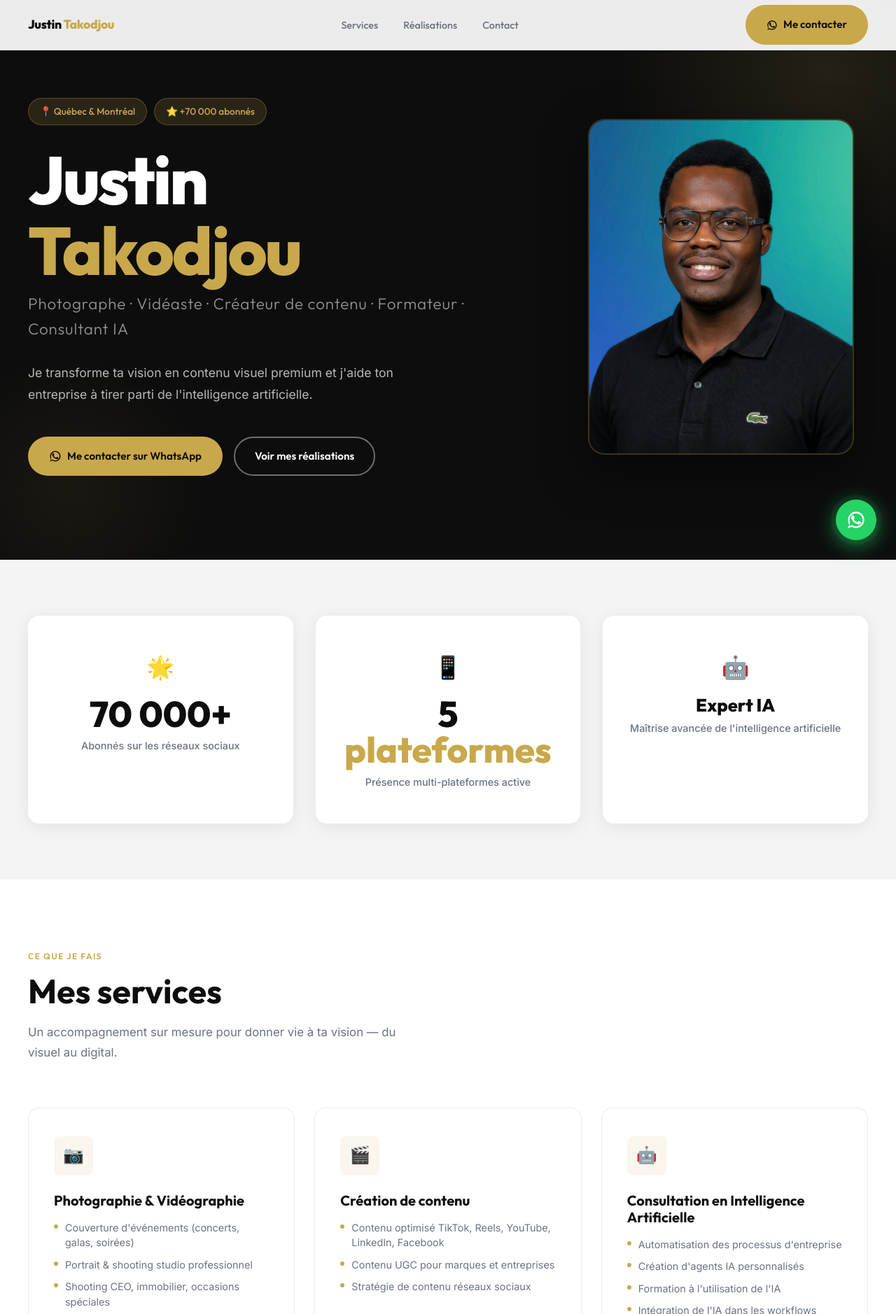
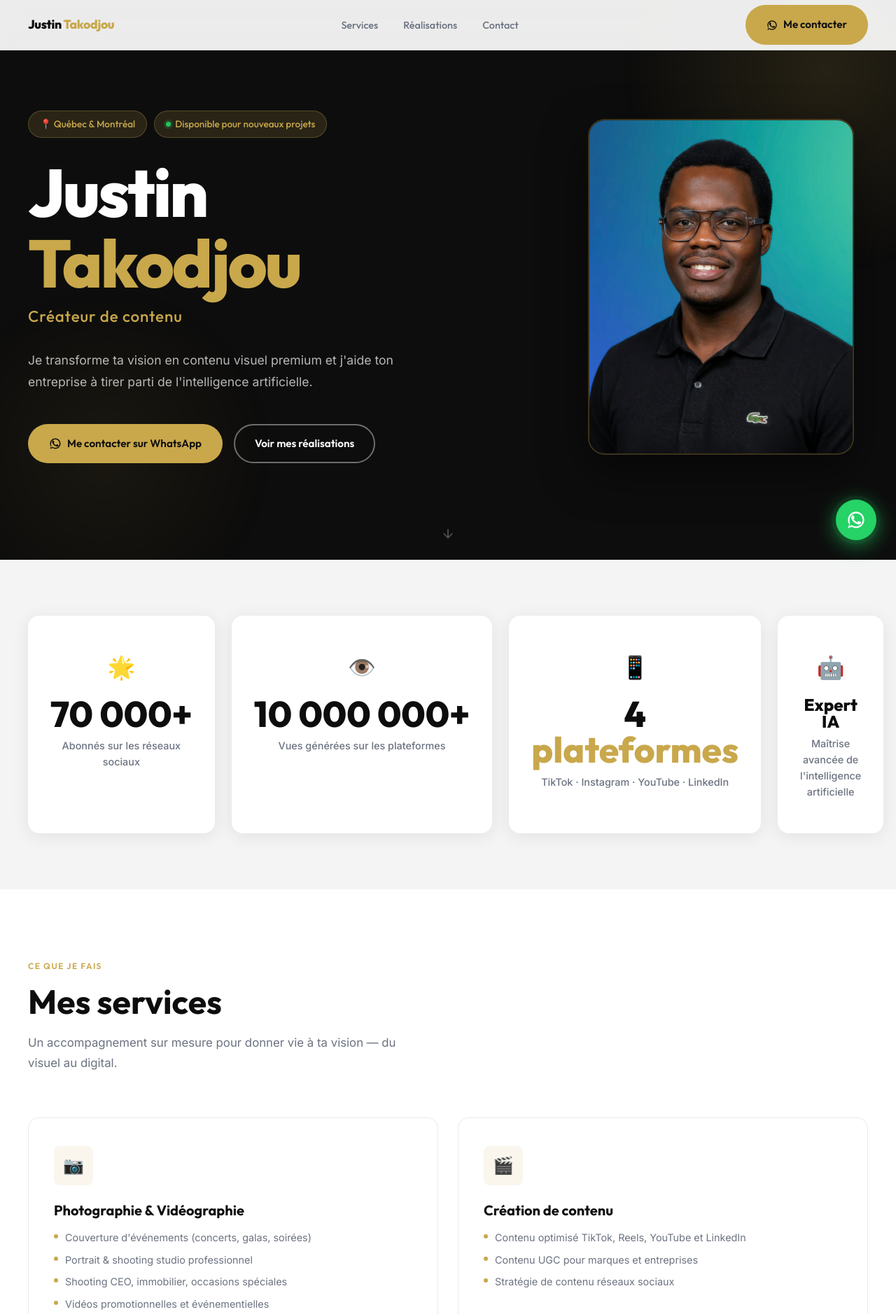
Before and after one commit to TAKOS2022/takospictures.github.io, a plain HTML site: page index.html in a window 1280 px wide. Shown: the top 1878 px of the page at 70% size. Drawn offline with Linux system fonts and the light colour scheme.

Commit message:
landing page update 3

```diff
--- a/index.html
+++ b/index.html
@@ -284,19 +284,98 @@
       width: 600px;
       height: 600px;
       border-radius: 50%;
-      background: radial-gradient(circle, rgba(201,168,76,0.12) 0%, transparent 70%);
+      background: radial-gradient(circle, rgba(201,168,76,0.14) 0%, transparent 70%);
       pointer-events: none;
+      animation: glowPulse 6s ease-in-out infinite;
     }
     .hero::after {
       content: '';
       position: absolute;
       bottom: -100px;
       left: -100px;
-      width: 400px;
-      height: 400px;
+      width: 500px;
+      height: 500px;
       border-radius: 50%;
-      background: radial-gradient(circle, rgba(201,168,76,0.07) 0%, transparent 70%);
+      background: radial-gradient(circle, rgba(201,168,76,0.08) 0%, transparent 70%);
       pointer-events: none;
+      animation: glowPulse 8s ease-in-out infinite reverse;
+    }
+    @keyframes glowPulse {
+      0%, 100% { transform: scale(1); opacity: 1; }
+      50% { transform: scale(1.15); opacity: 0.7; }
+    }
+
+    /* Badge disponible */
+    .badge-available {
+      background: rgba(34,197,94,0.12);
+      border-color: rgba(34,197,94,0.35);
+      color: #4ade80;
+    }
+    .badge-available .dot {
+      width: 7px;
+      height: 7px;
+      border-radius: 50%;
+      background: #22c55e;
+      display: inline-block;
+      animation: dotPulse 1.8s ease-in-out infinite;
+    }
+    @keyframes dotPulse {
+      0%, 100% { box-shadow: 0 0 0 0 rgba(34,197,94,0.5); }
+      50% { box-shadow: 0 0 0 5px rgba(34,197,94,0); }
+    }
+
+    /* Texte rotatif */
+    .role-rotator {
+      display: inline-block;
+      position: relative;
+      min-width: 240px;
+      height: 1.6em;
+      vertical-align: bottom;
+      overflow: hidden;
+    }
+    .role-rotator span {
+      position: absolute;
+      left: 0;
+      width: 100%;
+      opacity: 0;
+      transform: translateY(20px);
+      transition: opacity 0.5s ease, transform 0.5s ease;
+      color: var(--gold);
+      font-weight: 500;
+      white-space: nowrap;
+    }
+    .role-rotator span.active {
+      opacity: 1;
+      transform: translateY(0);
+    }
+
+    /* Flèche scroll */
+    .scroll-indicator {
+      position: absolute;
+      bottom: 32px;
+      left: 50%;
+      transform: translateX(-50%);
+      display: flex;
+      flex-direction: column;
+      align-items: center;
+      gap: 6px;
+      color: rgba(255,255,255,0.3);
+      font-family: 'Outfit', sans-serif;
+      font-size: 0.7rem;
+      letter-spacing: 0.1em;
+      text-transform: uppercase;
+      cursor: pointer;
+      z-index: 2;
+      animation: scrollBounce 2s ease-in-out infinite;
+    }
+    .scroll-indicator svg {
+      width: 20px;
+      height: 20px;
+      stroke: rgba(255,255,255,0.3);
+    }
+    @keyframes scrollBounce {
+      0%, 100% { transform: translateX(-50%) translateY(0); }
+      50% { transform: translateX(-50%) translateY(6px); }
     }
 
     .hero-inner {
@@ -461,8 +540,8 @@
       max-width: var(--max-width);
       margin: 0 auto;
       display: grid;
-      grid-template-columns: repeat(3, 1fr);
-      gap: 32px;
+      grid-template-columns: repeat(4, 1fr);
+      gap: 24px;
     }
 
     .stat-card {
@@ -516,7 +595,7 @@
       max-width: var(--max-width);
       margin: 0 auto;
       display: grid;
-      grid-template-columns: repeat(3, 1fr);
+      grid-template-columns: repeat(2, 1fr);
       gap: 28px;
     }
 
@@ -1058,7 +1137,7 @@
     @media (max-width: 1024px) {
       .services-grid { grid-template-columns: repeat(2, 1fr); }
       .portfolio-grid { grid-template-columns: repeat(3, 1fr); }
-      .stats-grid { grid-template-columns: repeat(3, 1fr); gap: 20px; }
+      .stats-grid { grid-template-columns: repeat(2, 1fr); gap: 20px; }
     }
 
     @media (max-width: 768px) {
@@ -1073,7 +1152,7 @@
       .hero-title { font-size: clamp(2.2rem, 10vw, 3.5rem); }
       .hero-deco { display: none; }
 
-      .stats-grid { grid-template-columns: 1fr; }
+      .stats-grid { grid-template-columns: repeat(2, 1fr); }
       .stat-card { padding: 36px 24px; }
 
       .services-grid { grid-template-columns: 1fr; }
@@ -1109,7 +1188,7 @@
       </ul>
 
       <div class="navbar-cta">
-        <a href="https://wa.me/[TON_NUMERO]" target="_blank" rel="noopener" class="btn btn-primary">
+        <a href="https://wa.me/14505318099" target="_blank" rel="noopener" class="btn btn-primary">
           <svg width="16" height="16" viewBox="0 0 24 24" fill="currentColor"><path d="M17.472 14.382c-.297-.149-1.758-.867-2.03-.967-.273-.099-.471-.148-.67.15-.197.297-.767.966-.94 1.164-.173.199-.347.223-.644.075-.297-.15-1.255-.463-2.39-1.475-.883-.788-1.48-1.761-1.653-2.059-.173-.297-.018-.458.13-.606.134-.133.298-.347.446-.52.149-.174.198-.298.298-.497.099-.198.05-.371-.025-.52-.075-.149-.669-1.612-.916-2.207-.242-.579-.487-.5-.669-.51-.173-.008-.371-.01-.57-.01-.198 0-.52.074-.792.372-.272.297-1.04 1.016-1.04 2.479 0 1.462 1.065 2.875 1.213 3.074.149.198 2.096 3.2 5.077 4.487.709.306 1.262.489 1.694.625.712.227 1.36.195 1.871.118.571-.085 1.758-.719 2.006-1.413.248-.694.248-1.289.173-1.413-.074-.124-.272-.198-.57-.347z"/><path d="M11.999 2C6.477 2 2 6.477 2 12c0 1.99.576 3.842 1.565 5.403L2 22l4.733-1.535A9.952 9.952 0 0 0 12 22c5.523 0 10-4.477 10-10S17.523 2 11.999 2zm.001 18c-1.739 0-3.353-.5-4.717-1.354l-.337-.201-3.494 1.131 1.162-3.399-.221-.35A7.942 7.942 0 0 1 4 12c0-4.411 3.589-8 8-8s8 3.589 8 8-3.589 8-8 8z"/></svg>
           Me contacter
         </a>
@@ -1125,7 +1204,7 @@
     <a href="#services" onclick="closeMobileMenu()">Services</a>
     <a href="#portfolio" onclick="closeMobileMenu()">Réalisations</a>
     <a href="#contact" onclick="closeMobileMenu()">Contact</a>
-    <a href="https://wa.me/[TON_NUMERO]" target="_blank" rel="noopener" class="btn btn-primary" style="justify-content:center;margin-top:4px;">
+    <a href="https://wa.me/14505318099" target="_blank" rel="noopener" class="btn btn-primary" style="justify-content:center;margin-top:4px;">
       Contacter sur WhatsApp
     </a>
   </div>
@@ -1140,7 +1219,7 @@
       <div>
         <div class="hero-badges fade-in">
           <span class="badge">📍 Québec &amp; Montréal</span>
-          <span class="badge">⭐ +70 000 abonnés</span>
+          <span class="badge badge-available"><span class="dot"></span> Disponible pour nouveaux projets</span>
         </div>
 
         <h1 class="hero-title fade-in delay-1">
@@ -1148,7 +1227,12 @@
         </h1>
 
         <p class="hero-subtitle fade-in delay-2">
-          Photographe · Vidéaste · Créateur de contenu · Formateur · Consultant IA
+          <span class="role-rotator" id="roleRotator">
+            <span class="active">Photographe</span>
+            <span>Vidéaste</span>
+            <span>Créateur de contenu</span>
+            <span>Formateur &amp; Consultant IA</span>
+          </span>
         </p>
 
         <p class="hero-desc fade-in delay-3">
@@ -1156,7 +1240,7 @@
         </p>
 
         <div class="hero-ctas fade-in delay-4">
-          <a href="https://wa.me/[TON_NUMERO]" target="_blank" rel="noopener" class="btn btn-primary">
+          <a href="https://wa.me/14505318099" target="_blank" rel="noopener" class="btn btn-primary">
             <svg width="18" height="18" viewBox="0 0 24 24" fill="currentColor"><path d="M17.472 14.382c-.297-.149-1.758-.867-2.03-.967-.273-.099-.471-.148-.67.15-.197.297-.767.966-.94 1.164-.173.199-.347.223-.644.075-.297-.15-1.255-.463-2.39-1.475-.883-.788-1.48-1.761-1.653-2.059-.173-.297-.018-.458.13-.606.134-.133.298-.347.446-.52.149-.174.198-.298.298-.497.099-.198.05-.371-.025-.52-.075-.149-.669-1.612-.916-2.207-.242-.579-.487-.5-.669-.51-.173-.008-.371-.01-.57-.01-.198 0-.52.074-.792.372-.272.297-1.04 1.016-1.04 2.479 0 1.462 1.065 2.875 1.213 3.074.149.198 2.096 3.2 5.077 4.487.709.306 1.262.489 1.694.625.712.227 1.36.195 1.871.118.571-.085 1.758-.719 2.006-1.413.248-.694.248-1.289.173-1.413-.074-.124-.272-.198-.57-.347z"/><path d="M11.999 2C6.477 2 2 6.477 2 12c0 1.99.576 3.842 1.565 5.403L2 22l4.733-1.535A9.952 9.952 0 0 0 12 22c5.523 0 10-4.477 10-10S17.523 2 11.999 2zm.001 18c-1.739 0-3.353-.5-4.717-1.354l-.337-.201-3.494 1.131 1.162-3.399-.221-.35A7.942 7.942 0 0 1 4 12c0-4.411 3.589-8 8-8s8 3.589 8 8-3.589 8-8 8z"/></svg>
             Me contacter sur WhatsApp
           </a>
@@ -1179,6 +1263,13 @@
       </div>
 
     </div>
+
+    <a href="#stats" class="scroll-indicator" aria-label="Défiler vers le bas">
+      <svg viewBox="0 0 24 24" fill="none" stroke-width="2" stroke-linecap="round" stroke-linejoin="round">
+        <path d="M12 5v14M5 12l7 7 7-7"/>
+      </svg>
+    </a>
+
   </section>
 
   <!-- ============================================================
@@ -1190,23 +1281,26 @@
         <div class="stat-icon">🌟</div>
         <div class="stat-number">
           <span class="counter" data-target="70000" data-suffix="+">0</span>
-          <span class="unit"></span>
         </div>
         <div class="stat-label">Abonnés sur les réseaux sociaux</div>
+      </div>
+      <div class="stat-card fade-in delay-1">
+        <div class="stat-icon">👁️</div>
+        <div class="stat-number">
+          <span class="counter" data-target="10000000" data-suffix="+">0</span>
+        </div>
+        <div class="stat-label">Vues générées sur les plateformes</div>
       </div>
       <div class="stat-card fade-in delay-2">
         <div class="stat-icon">📱</div>
         <div class="stat-number">
-          <span class="counter" data-target="5" data-suffix="">0</span>
-          <span class="unit"> plateformes</span>
-        </div>
-        <div class="stat-label">Présence multi-plateformes active</div>
+          <span class="counter" data-target="4" data-suffix="">0</span><span style="color:var(--gold);"> plateformes</span>
+        </div>
+        <div class="stat-label">TikTok · Instagram · YouTube · LinkedIn</div>
       </div>
       <div class="stat-card fade-in delay-3">
         <div class="stat-icon">🤖</div>
-        <div class="stat-number" style="font-size:1.6rem;">
-          Expert IA
-        </div>
+        <div class="stat-number" style="font-size:1.5rem;">Expert IA</div>
         <div class="stat-label">Maîtrise avancée de l'intelligence artificielle</div>
       </div>
     </div>
@@ -1238,7 +1332,7 @@
         <div class="service-icon">🎬</div>
         <h3 class="service-title">Création de contenu</h3>
         <ul class="service-list">
-          <li>Contenu optimisé TikTok, Reels, YouTube, LinkedIn, Facebook</li>
+          <li>Contenu optimisé TikTok, Reels, YouTube et LinkedIn</li>
           <li>Contenu UGC pour marques et entreprises</li>
           <li>Stratégie de contenu réseaux sociaux</li>
         </ul>
@@ -1252,6 +1346,18 @@
           <li>Création d'agents IA personnalisés</li>
           <li>Formation à l'utilisation de l'IA</li>
           <li>Intégration de l'IA dans les workflows existants</li>
+        </ul>
+      </div>
+
+      <div class="service-card fade-in delay-4">
+        <div class="service-icon">🎓</div>
+        <h3 class="service-title">Formation en création de contenu</h3>
+        <ul class="service-list">
+          <li>Cadrage et composition visuelle</li>
+          <li>Maîtrise de la lumière naturelle et artificielle</li>
+          <li>Montage vidéo professionnel</li>
+          <li>Création de contenu engageant pour les réseaux sociaux</li>
+          <li>Accompagnement personnalisé et ateliers pratiques</li>
         </ul>
       </div>
     </div>
@@ -1308,7 +1414,7 @@
 
       <div class="portfolio-card fade-in delay-1"
            data-category="concerts"
-           data-type="video"
+           data-type="image"
            data-title="FJAQ — Couverture événement complète"
            data-media="assets/photos/fjaq-evenement.jpg">
         <div class="portfolio-thumb">
@@ -1344,7 +1450,7 @@
 
       <div class="portfolio-card fade-in delay-3"
            data-category="corporate"
-           data-type="video"
+           data-type="image"
            data-title="Immobilier — Shooting + vidéo"
            data-media="assets/photos/immobilier.jpg">
         <div class="portfolio-thumb">
@@ -1465,25 +1571,21 @@
       </div>
 
       <div class="social-buttons fade-in delay-2">
-        <a href="[LIEN_TIKTOK]" target="_blank" rel="noopener" class="social-btn tiktok">
+        <a href="https://www.tiktok.com/@takos2022?_r=1&_t=ZS-952lqsisrxQ" target="_blank" rel="noopener" class="social-btn tiktok">
           <svg class="social-icon" viewBox="0 0 24 24" fill="currentColor"><path d="M19.59 6.69a4.83 4.83 0 01-3.77-4.25V2h-3.45v13.67a2.89 2.89 0 01-2.88 2.5 2.89 2.89 0 01-2.89-2.89 2.89 2.89 0 012.89-2.89c.28 0 .54.04.79.1V9.01a6.33 6.33 0 00-.79-.05 6.34 6.34 0 00-6.34 6.34 6.34 6.34 0 006.34 6.34 6.34 6.34 0 006.33-6.34V8.69a8.18 8.18 0 004.79 1.52V6.76a4.85 4.85 0 01-1.02-.07z"/></svg>
           TikTok
         </a>
-        <a href="[LIEN_INSTAGRAM]" target="_blank" rel="noopener" class="social-btn instagram">
+        <a href="https://www.instagram.com/justin_joel_takodjou?igsh=NW54bjZqZ2ZmdXFh&utm_source=qr" target="_blank" rel="noopener" class="social-btn instagram">
           <svg class="social-icon" viewBox="0 0 24 24" fill="currentColor"><path d="M12 2.163c3.204 0 3.584.012 4.85.07 3.252.148 4.771 1.691 4.919 4.919.058 1.265.069 1.645.069 4.849 0 3.205-.012 3.584-.069 4.849-.149 3.225-1.664 4.771-4.919 4.919-1.266.058-1.644.07-4.85.07-3.204 0-3.584-.012-4.849-.07-3.26-.149-4.771-1.699-4.919-4.92-.058-1.265-.07-1.644-.07-4.849 0-3.204.013-3.583.07-4.849.149-3.227 1.664-4.771 4.919-4.919 1.266-.057 1.645-.069 4.849-.069zm0-2.163c-3.259 0-3.667.014-4.947.072-4.358.2-6.78 2.618-6.98 6.98-.059 1.281-.073 1.689-.073 4.948 0 3.259.014 3.668.072 4.948.2 4.358 2.618 6.78 6.98 6.98 1.281.058 1.689.072 4.948.072 3.259 0 3.668-.014 4.948-.072 4.354-.2 6.782-2.618 6.979-6.98.059-1.28.073-1.689.073-4.948 0-3.259-.014-3.667-.072-4.947-.196-4.354-2.617-6.78-6.979-6.98-1.281-.059-1.69-.073-4.949-.073zm0 5.838c-3.403 0-6.162 2.759-6.162 6.162s2.759 6.163 6.162 6.163 6.162-2.759 6.162-6.163c0-3.403-2.759-6.162-6.162-6.162zm0 10.162c-2.209 0-4-1.79-4-4 0-2.209 1.791-4 4-4s4 1.791 4 4c0 2.21-1.791 4-4 4zm6.406-11.845c-.796 0-1.441.645-1.441 1.44s.645 1.44 1.441 1.44c.795 0 1.439-.645 1.439-1.44s-.644-1.44-1.439-1.44z"/></svg>
           Instagram
         </a>
-        <a href="[LIEN_LINKEDIN]" target="_blank" rel="noopener" class="social-btn linkedin">
+        <a href="https://www.linkedin.com/in/justin-joel-takodjou/" target="_blank" rel="noopener" class="social-btn linkedin">
           <svg class="social-icon" viewBox="0 0 24 24" fill="currentColor"><path d="M20.447 20.452h-3.554v-5.569c0-1.328-.027-3.037-1.852-3.037-1.853 0-2.136 1.445-2.136 2.939v5.667H9.351V9h3.414v1.561h.046c.477-.9 1.637-1.85 3.37-1.85 3.601 0 4.267 2.37 4.267 5.455v6.286zM5.337 7.433c-1.144 0-2.063-.926-2.063-2.065 0-1.138.92-2.063 2.063-2.063 1.14 0 2.064.925 2.064 2.063 0 1.139-.925 2.065-2.064 2.065zm1.782 13.019H3.555V9h3.564v11.452zM22.225 0H1.771C.792 0 0 .774 0 1.729v20.542C0 23.227.792 24 1.771 24h20.451C23.2 24 24 23.227 24 22.271V1.729C24 .774 23.2 0 22.222 0h.003z"/></svg>
           LinkedIn
         </a>
-        <a href="[LIEN_YOUTUBE]" target="_blank" rel="noopener" class="social-btn youtube">
+        <a href="https://youtube.com/@justinjoeltakodjou?sub_confirmation=1" target="_blank" rel="noopener" class="social-btn youtube">
           <svg class="social-icon" viewBox="0 0 24 24" fill="currentColor"><path d="M23.495 6.205a3.007 3.007 0 00-2.088-2.088c-1.87-.501-9.396-.501-9.396-.501s-7.507-.01-9.396.501A3.007 3.007 0 00.527 6.205a31.247 31.247 0 00-.522 5.805 31.247 31.247 0 00.522 5.783 3.007 3.007 0 002.088 2.088c1.868.502 9.396.502 9.396.502s7.506 0 9.396-.502a3.007 3.007 0 002.088-2.088 31.247 31.247 0 00.5-5.783 31.247 31.247 0 00-.5-5.805zM9.609 15.601V8.408l6.264 3.602z"/></svg>
           YouTube
-        </a>
-        <a href="[LIEN_FACEBOOK]" target="_blank" rel="noopener" class="social-btn facebook">
-          <svg class="social-icon" viewBox="0 0 24 24" fill="currentColor"><path d="M24 12.073c0-6.627-5.373-12-12-12s-12 5.373-12 12c0 5.99 4.388 10.954 10.125 11.854v-8.385H7.078v-3.47h3.047V9.43c0-3.007 1.792-4.669 4.533-4.669 1.312 0 2.686.235 2.686.235v2.953H15.83c-1.491 0-1.956.925-1.956 1.874v2.25h3.328l-.532 3.47h-2.796v8.385C19.612 23.027 24 18.062 24 12.073z"/></svg>
-          Facebook
         </a>
       </div>
     </div>
@@ -1501,12 +1603,12 @@
       </div>
 
       <div class="contact-actions fade-in delay-2">
-        <a href="https://wa.me/[TON_NUMERO]" target="_blank" rel="noopener" class="btn btn-primary">
+        <a href="https://wa.me/14505318099" target="_blank" rel="noopener" class="btn btn-primary">
           <svg width="18" height="18" viewBox="0 0 24 24" fill="currentColor"><path d="M17.472 14.382c-.297-.149-1.758-.867-2.03-.967-.273-.099-.471-.148-.67.15-.197.297-.767.966-.94 1.164-.173.199-.347.223-.644.075-.297-.15-1.255-.463-2.39-1.475-.883-.788-1.48-1.761-1.653-2.059-.173-.297-.018-.458.13-.606.134-.133.298-.347.446-.52.149-.174.198-.298.298-.497.099-.198.05-.371-.025-.52-.075-.149-.669-1.612-.916-2.207-.242-.579-.487-.5-.669-.51-.173-.008-.371-.01-.57-.01-.198 0-.52.074-.792.372-.272.297-1.04 1.016-1.04 2.479 0 1.462 1.065 2.875 1.213 3.074.149.198 2.096 3.2 5.077 4.487.709.306 1.262.489 1.694.625.712.227 1.36.195 1.871.118.571-.085 1.758-.719 2.006-1.413.248-.694.248-1.289.173-1.413-.074-.124-.272-.198-.57-.347z"/><path d="M11.999 2C6.477 2 2 6.477 2 12c0 1.99.576 3.842 1.565 5.403L2 22l4.733-1.535A9.952 9.952 0 0 0 12 22c5.523 0 10-4.477 10-10S17.523 2 11.999 2zm.001 18c-1.739 0-3.353-.5-4.717-1.354l-.337-.201-3.494 1.131 1.162-3.399-.221-.35A7.942 7.942 0 0 1 4 12c0-4.411 3.589-8 8-8s8 3.589 8 8-3.589 8-8 8z"/></svg>
           WhatsApp
         </a>
-        <a href="mailto:[TON_EMAIL]" class="btn btn-outline-light">
-          [TON_EMAIL]
+        <a href="mailto:justin.takodjou.1@ulaval.ca" class="btn btn-outline-light">
+          justin.takodjou.1@ulaval.ca
         </a>
       </div>
 
@@ -1534,11 +1636,10 @@
       </div>
 
       <div class="footer-links">
-        <a href="[LIEN_TIKTOK]" target="_blank" rel="noopener">TikTok</a>
-        <a href="[LIEN_INSTAGRAM]" target="_blank" rel="noopener">Instagram</a>
-        <a href="[LIEN_LINKEDIN]" target="_blank" rel="noopener">LinkedIn</a>
-        <a href="[LIEN_YOUTUBE]" target="_blank" rel="noopener">YouTube</a>
-        <a href="[LIEN_FACEBOOK]" target="_blank" rel="noopener">Facebook</a>
+        <a href="https://www.tiktok.com/@takos2022?_r=1&_t=ZS-952lqsisrxQ" target="_blank" rel="noopener">TikTok</a>
+        <a href="https://www.instagram.com/justin_joel_takodjou?igsh=NW54bjZqZ2ZmdXFh&utm_source=qr" target="_blank" rel="noopener">Instagram</a>
+        <a href="https://www.linkedin.com/in/justin-joel-takodjou/" target="_blank" rel="noopener">LinkedIn</a>
+        <a href="https://youtube.com/@justinjoeltakodjou?sub_confirmation=1" target="_blank" rel="noopener">YouTube</a>
       </div>
 
       <div class="footer-copy">
@@ -1566,7 +1667,7 @@
   </div>
 
   <!-- Floating WhatsApp Button -->
-  <a class="fab-whatsapp" href="https://wa.me/[TON_NUMERO]" target="_blank" rel="noopener" aria-label="Contacter sur WhatsApp">
+  <a class="fab-whatsapp" href="https://wa.me/14505318099" target="_blank" rel="noopener" aria-label="Contacter sur WhatsApp">
     <svg viewBox="0 0 24 24"><path d="M17.472 14.382c-.297-.149-1.758-.867-2.03-.967-.273-.099-.471-.148-.67.15-.197.297-.767.966-.94 1.164-.173.199-.347.223-.644.075-.297-.15-1.255-.463-2.39-1.475-.883-.788-1.48-1.761-1.653-2.059-.173-.297-.018-.458.13-.606.134-.133.298-.347.446-.52.149-.174.198-.298.298-.497.099-.198.05-.371-.025-.52-.075-.149-.669-1.612-.916-2.207-.242-.579-.487-.5-.669-.51-.173-.008-.371-.01-.57-.01-.198 0-.52.074-.792.372-.272.297-1.04 1.016-1.04 2.479 0 1.462 1.065 2.875 1.213 3.074.149.198 2.096 3.2 5.077 4.487.709.306 1.262.489 1.694.625.712.227 1.36.195 1.871.118.571-.085 1.758-.719 2.006-1.413.248-.694.248-1.289.173-1.413-.074-.124-.272-.198-.57-.347z"/><path d="M11.999 2C6.477 2 2 6.477 2 12c0 1.99.576 3.842 1.565 5.403L2 22l4.733-1.535A9.952 9.952 0 0 0 12 22c5.523 0 10-4.477 10-10S17.523 2 11.999 2zm.001 18c-1.739 0-3.353-.5-4.717-1.354l-.337-.201-3.494 1.131 1.162-3.399-.221-.35A7.942 7.942 0 0 1 4 12c0-4.411 3.589-8 8-8s8 3.589 8 8-3.589 8-8 8z"/></svg>
   </a>
 
@@ -1576,6 +1677,15 @@
   <script>
     // Footer year
     document.getElementById('year').textContent = new Date().getFullYear();
+
+    // Texte rotatif hero
+    const rotatorSpans = document.querySelectorAll('#roleRotator span');
+    let roleIndex = 0;
+    setInterval(() => {
+      rotatorSpans[roleIndex].classList.remove('active');
+      roleIndex = (roleIndex + 1) % rotatorSpans.length;
+      rotatorSpans[roleIndex].classList.add('active');
+    }, 2600);
 
     // Navbar scroll shadow
     const navbar = document.getElementById('navbar');
```
